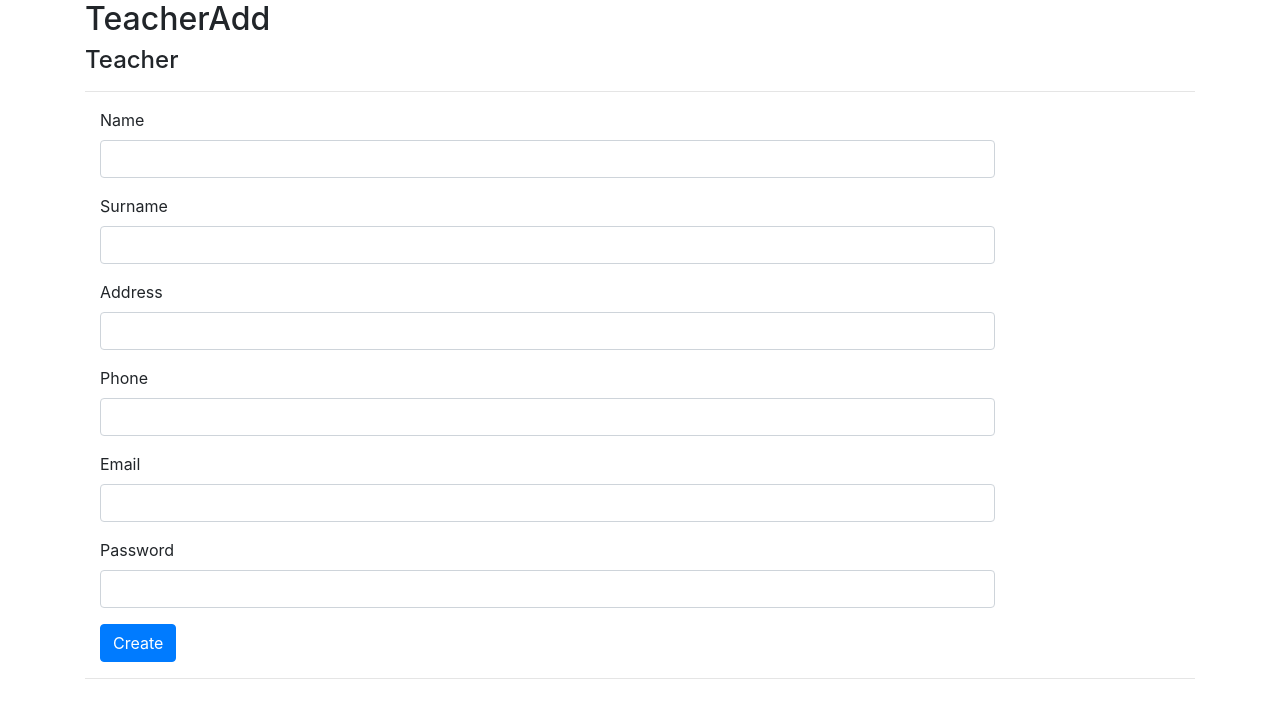
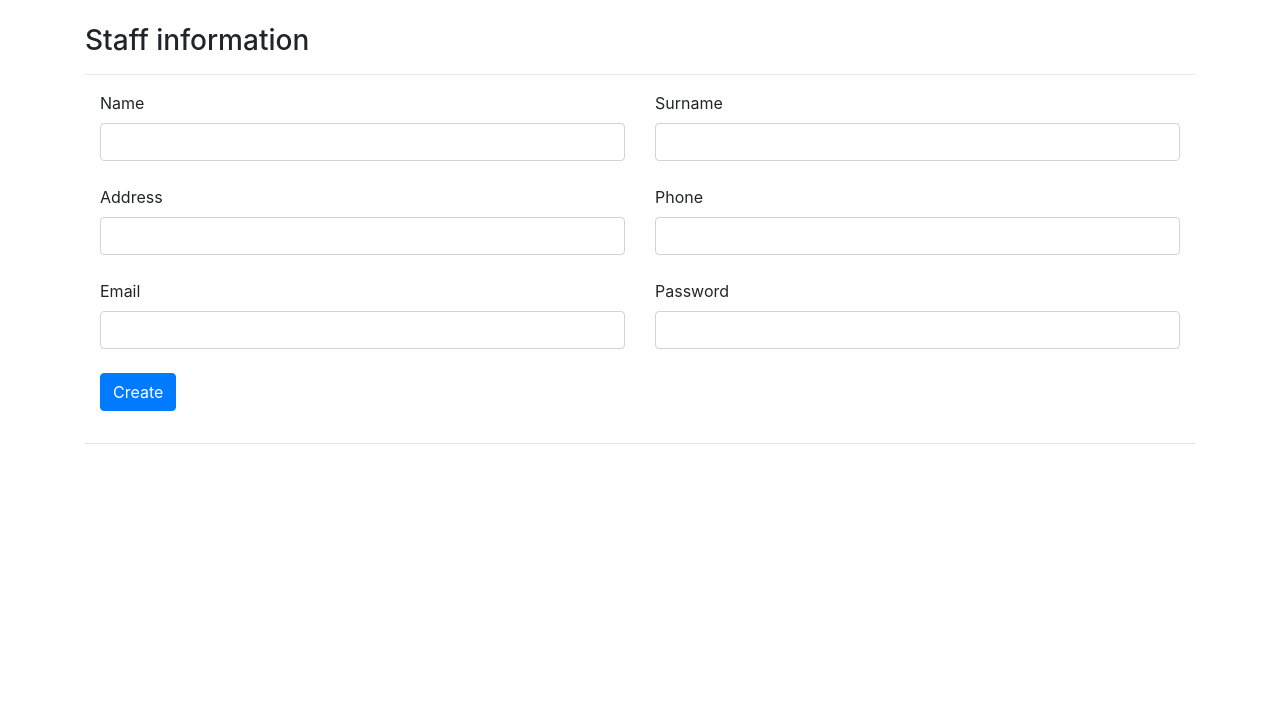
Before and after one commit to ShreyasJejurkar/AutomaticQuestionPaperGeneration, an ASP.NET MVC app: template AutomatedQuestionPaper/Areas/Admin/Views/Staff/TeacherAdd.cshtml in a window 1280 px wide. Shown: the part 56-774 px from the top of the page. Run offline with ASP.NET Core 8 and stand-ins for ASP.NET MVC 5, Linux system fonts and the light colour scheme; the template is opened without the code that fills it, so the values that code supplies are empty; the project's own start-up code is not run, and a stand-in starts its controllers and pages; some libraries are stand-ins or nearby versions.

Commit message:
Improved staff operaions

```diff
--- a/AutomatedQuestionPaper/Areas/Admin/Views/Staff/TeacherAdd.cshtml
+++ b/AutomatedQuestionPaper/Areas/Admin/Views/Staff/TeacherAdd.cshtml
@@ -4,69 +4,83 @@
     ViewBag.Title = "TeacherAdd";
     Layout = "~/Areas/Admin/Views/Shared/_adminLoginNavigation.cshtml";
 }
-
-<h2>TeacherAdd</h2>
-
+<br />
 
 @using (Html.BeginForm())
 {
     @Html.AntiForgeryToken()
 
-    <div class="">
-        <h4>Teacher</h4>
-        <hr/>
-        @Html.ValidationSummary(true, "", new {@class = "text-danger"})
-        <div class="form-group">
-            @Html.LabelFor(model => model.Name, new {@class = " col-md-2"})
-            <div class="col-md-10">
-                @Html.EditorFor(model => model.Name, new {htmlAttributes = new {@class = "form-control"}})
-                @Html.ValidationMessageFor(model => model.Name, "", new {@class = "text-danger"})
+    <div>
+        <h3>Staff information</h3>
+        <hr />
+
+        <div class="container">
+            <div class="row">
+                <div class="col-lg-6 col-sm-12">
+                    @Html.LabelFor(model => model.Name)
+                    <div>
+                        @Html.EditorFor(model => model.Name, new { htmlAttributes = new { @class = "form-control" } })
+                        @Html.ValidationMessageFor(model => model.Name, "", new { @class = "text-danger" })
                     </div>
                 </div>
 
-        <div class="form-group">
-            @Html.LabelFor(model => model.Surname, new {@class = " col-md-2"})
-            <div class="col-md-10">
-                @Html.EditorFor(model => model.Surname, new {htmlAttributes = new {@class = "form-control"}})
-                @Html.ValidationMessageFor(model => model.Surname, "", new {@class = "text-danger"})
+                <div class="col-lg-6 col-sm-12">
+                    @Html.LabelFor(model => model.Surname)
+                    <div>
+                        @Html.EditorFor(model => model.Surname, new { htmlAttributes = new { @class = "form-control" } })
+                        @Html.ValidationMessageFor(model => model.Surname, "", new { @class = "text-danger" })
+                    </div>
                 </div>
             </div>
 
-        <div class="form-group">
-            @Html.LabelFor(model => model.Address, new {@class = " col-md-2"})
-            <div class="col-md-10">
-                @Html.EditorFor(model => model.Address, new {htmlAttributes = new {@class = "form-control"}})
-                @Html.ValidationMessageFor(model => model.Address, "", new {@class = "text-danger"})
+            <br />
+
+            <div class="row">
+                <div class="col-lg-6 col-sm-12">
+                    @Html.LabelFor(model => model.Address)
+                    <div>
+                        @Html.EditorFor(model => model.Address, new { htmlAttributes = new { @class = "form-control" } })
+                        @Html.ValidationMessageFor(model => model.Address, "", new { @class = "text-danger" })
                     </div>
                 </div>
 
-        <div class="form-group">
-            @Html.LabelFor(model => model.Phone, new {@class = " col-md-2"})
-            <div class="col-md-10">
-                @Html.EditorFor(model => model.Phone, new {htmlAttributes = new {@class = "form-control"}})
-                @Html.ValidationMessageFor(model => model.Phone, "", new {@class = "text-danger"})
+                <div class="col-lg-6 col-sm-12">
+                    @Html.LabelFor(model => model.Phone)
+                    <div>
+                        @Html.EditorFor(model => model.Phone, new { htmlAttributes = new { @class = "form-control" } })
+                        @Html.ValidationMessageFor(model => model.Phone, "", new { @class = "text-danger" })
+                    </div>
                 </div>
             </div>
 
-        <div class="form-group">
-            @Html.LabelFor(model => model.Email, new {@class = " col-md-2"})
-            <div class="col-md-10">
-                @Html.EditorFor(model => model.Email, new {htmlAttributes = new {@class = "form-control"}})
-                @Html.ValidationMessageFor(model => model.Email, "", new {@class = "text-danger"})
+            <br />
+
+            <div class="row">
+                <div class="col-lg-6 col-sm-12">
+                    @Html.LabelFor(model => model.Email)
+                    <div>
+                        @Html.EditorFor(model => model.Email, new { htmlAttributes = new { @class = "form-control" } })
+                        @Html.ValidationMessageFor(model => model.Email, "", new { @class = "text-danger" })
                     </div>
                 </div>
 
-        <div class="form-group">
-            @Html.LabelFor(model => model.Password, new {@class = " col-md-2"})
-            <div class="col-md-10">
-                @Html.EditorFor(model => model.Password, new {htmlAttributes = new {@class = "form-control"}})
-                @Html.ValidationMessageFor(model => model.Password, "", new {@class = "text-danger"})
+                <div class="col-lg-6 col-sm-12">
+                    @Html.LabelFor(model => model.Password)
+                    <div>
+                        @Html.EditorFor(model => model.Password, new { htmlAttributes = new { @class = "form-control" } })
+                        @Html.ValidationMessageFor(model => model.Password, "", new { @class = "text-danger" })
+                    </div>
                 </div>
             </div>
 
+            <br />
+
+            <div class="row">
+                <div class="col">
                     <div class="form-group">
-            <div class="col-md-10">
-                <input type="submit" value="Create" class="btn btn-primary"/>
+                        <input type="submit" value="Create" class="btn btn-primary" />
+                    </div>
+                </div>
             </div>
         </div>
     </div>
```
Also changed, not shown: AutomatedQuestionPaper/Areas/Admin/Controllers/StaffController.cs (+6 -41 lines), AutomatedQuestionPaper/Areas/Admin/Views/Staff/DeleteTeacher.cshtml (deleted, +0 -43 lines), AutomatedQuestionPaper/Areas/Admin/Views/Staff/Index.cshtml (+8 -8 lines), AutomatedQuestionPaper/Areas/Admin/Views/Staff/TeacherEdit.cshtml (+0 -19 lines). Lines whose indentation alone changed are shown as unchanged.
